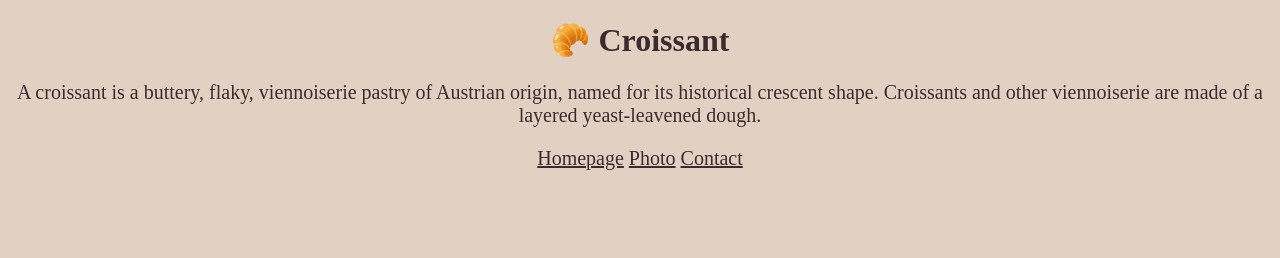
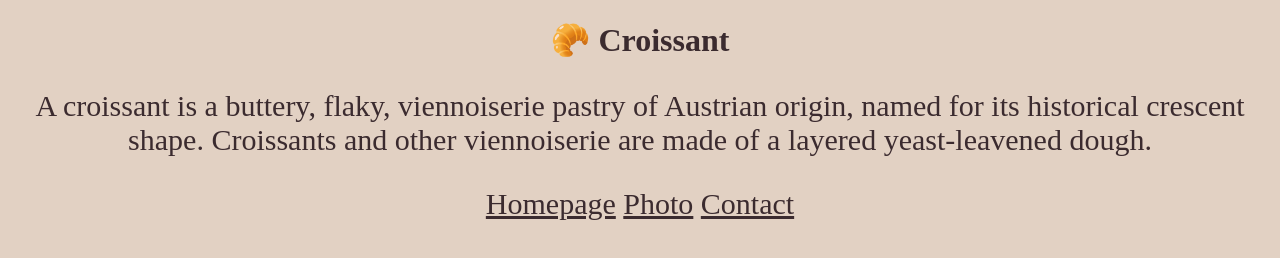
Before and after one commit to SLou-27/croissant-challenge2, a plain HTML site: page index.html in a window 1280 px wide. Drawn offline with Linux system fonts and the light colour scheme.

Commit message:
Update style.css

```diff
--- a/src/style.css
+++ b/src/style.css
@@ -7,7 +7,7 @@ h1 {
 p {
     text-align: center;
     color: #3b2b2f;
-    font-size: 20px;
+    font-size: 15px;
 }
 body {
     background: #e2d1c3;
@@ -20,7 +20,7 @@ img {
     display: block;
     margin: auto;
 }
-@media (max-width: 576px) {
+@media (min-width: 576px) {
     p {
       font-size: 30px;
     }
```
